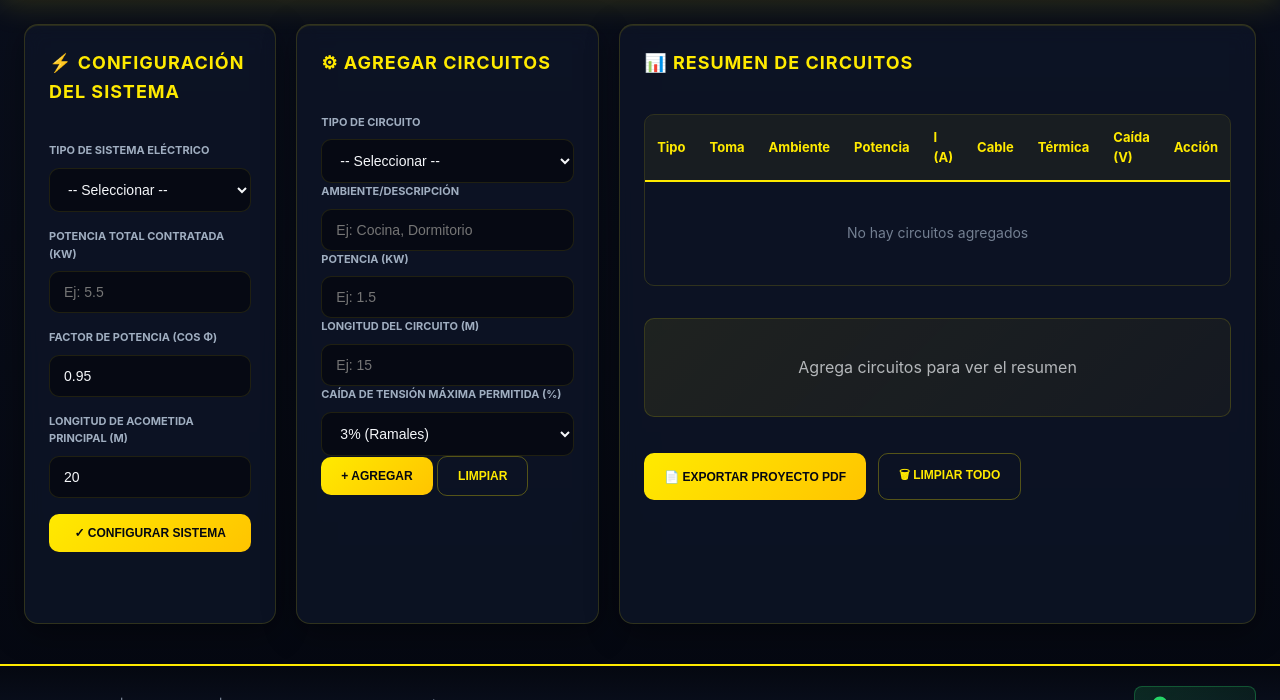
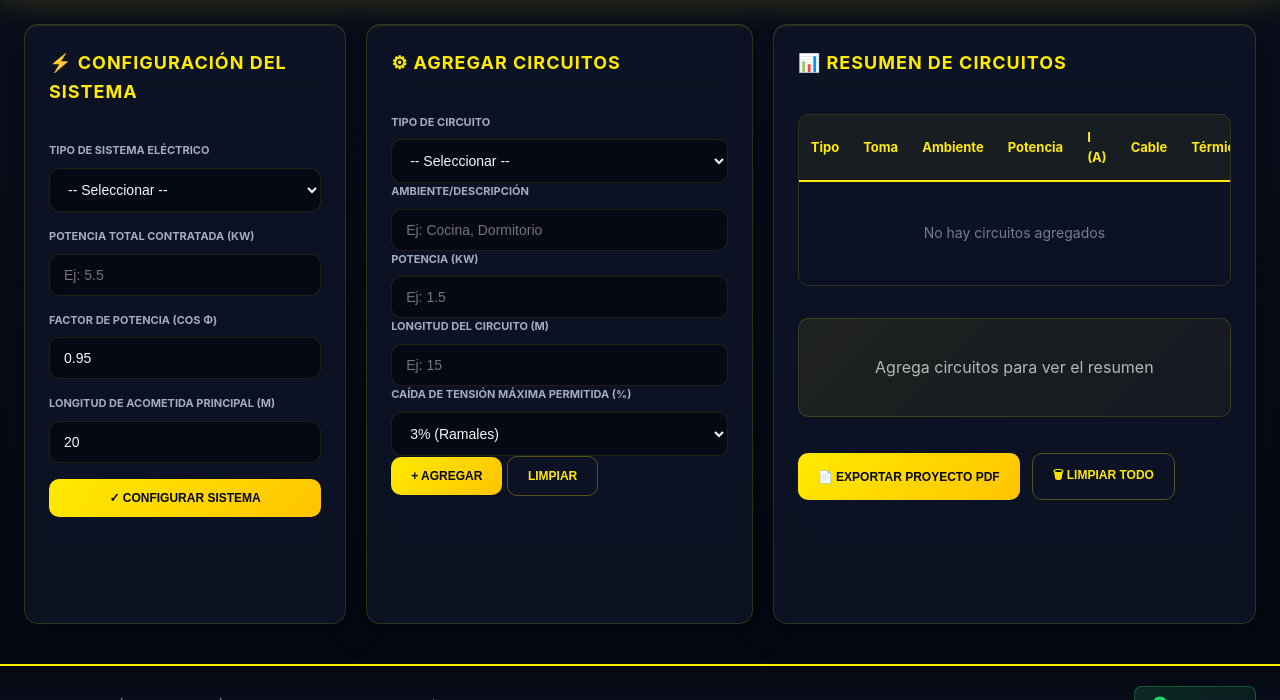
Before and after one commit to RTech-SolucionesInformtica/Calculador-Profesional-Argentino, a plain HTML site: page index.html in a window 1280 px wide. Shown: the part 100-800 px from the top of the page. Drawn offline with Linux system fonts and the light colour scheme.

Commit message:
Add files via upload

```diff
--- a/styles.css
+++ b/styles.css
@@ -86,6 +86,7 @@ html, body {
 
 .title-block {
   flex: 1;
+  min-width: 0; /* permite que el título se achique/ajuste en pantallas angostas */
 }
 
 .title-block h1 {
@@ -150,6 +151,9 @@ html, body {
   display: flex;
   flex-direction: column;
   gap: 16px;
+  min-width: 0; /* clave: evita que el contenido interno (ej. la tabla ancha)
+                   fuerce el ancho de la columna del grid y se corte por el
+                   overflow-x:hidden del body */
 }
 
 /* ============================================
@@ -281,6 +285,7 @@ html, body {
 /* Contenedores de tablas */
 #tableWrap {
   overflow-x: auto;
+  max-width: 100%;
   border-radius: 10px;
   border: 1px solid var(--border-color);
   -webkit-overflow-scrolling: touch; /* Suavidad extra al hacer scroll en iOS */
```
